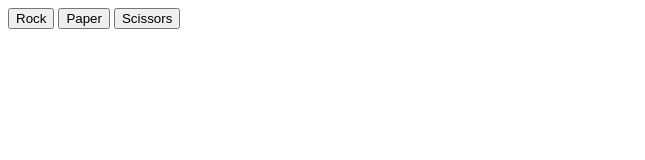
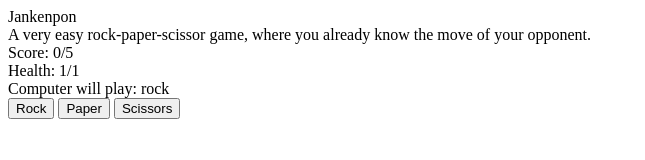
Before and after one commit to exequielyuri/odin-rock-paper-scissors, a plain HTML site: page index.html in a window 1280 px wide. Shown: the whole page, without its empty margins (0-645 px from the left). Drawn offline with Linux system fonts and the light colour scheme.

Commit message:
Add title and descriptions

```diff
--- a/index.html
+++ b/index.html
@@ -4,11 +4,21 @@
     <meta charset="UTF-8">
     <meta http-equiv="X-UA-Compatible" content="IE=edge">
     <meta name="viewport" content="width=device-width, initial-scale=1.0">
-    <title>Janken</title>
+    <title>Jankenpon</title>
 
     <link rel="stylesheet" href="style.css">
 </head>
 <body>
+    <div id="title">Jankenpon</div>
+    <div id="description">A very easy rock-paper-scissor game, where you already know the move of your opponent.</div>
+
+    <div id="score">Score: 0/5</div>
+    <div id="health">Health: 1/1</div>
+
+    <div id="outcome"></div>
+    <div id="explanation"></div>
+
+    <div id="predict"></div>
     <button id="rock">Rock</button>
     <button id="paper">Paper</button>
     <button id="scissors">Scissors</button>
```
